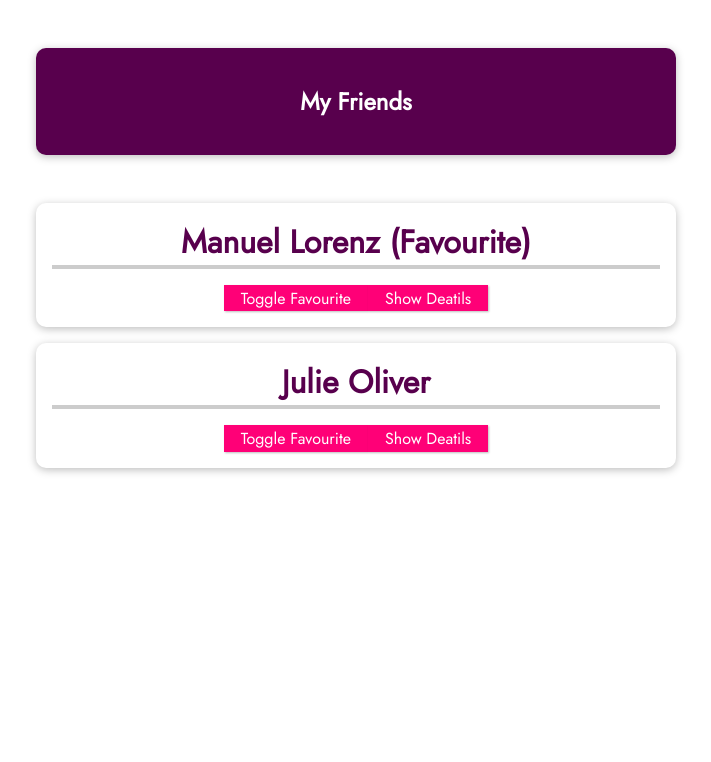
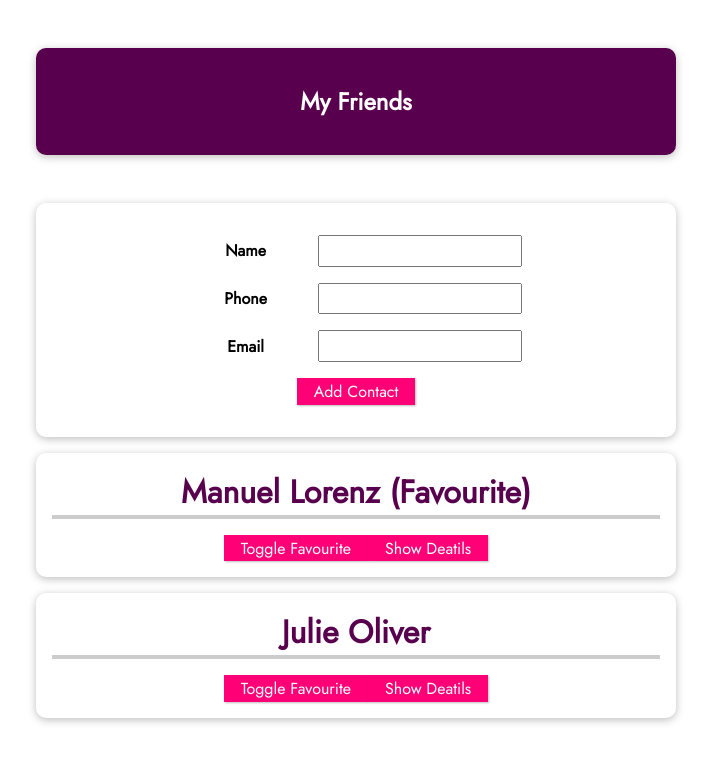
Before and after one commit to Aki-Coder/Vue3-IntermediaConcepts, a Vue app: page / in a window 1280 px wide. Shown: the top 762 px of the page, without its empty margins (284-995 px from the left). Built offline with nearby package versions, Linux system fonts and the light colour scheme.

Commit message:
demo adding components & connecting them

```diff
--- a/src/App.vue
+++ b/src/App.vue
@@ -3,6 +3,7 @@
   <header>
     <h1>My Friends</h1>
   </header>
+  <new-friend @add-contact="addContact"></new-friend>
   <ul>
     <!--in vue use cebap-case sintax; props se ne mogu menjati
     podaci odavde se mogu menjati samo ovde, ne u friendcontact komponenti (vezano za props)
@@ -27,9 +28,10 @@
 
 <script>
 import FriendContact from './components/FriendContact.vue'
+import NewFriend from './components/NewFriend.vue';
 export default {
   name: 'App',
-  components: {FriendContact},
+  components: {FriendContact, NewFriend},
   data(){
     return{
       friends:[
@@ -54,6 +56,16 @@ export default {
     toggleFavouriteStatus(friendId){
       const identifierFriend = this.friends.find(friend => friend.id === friendId);
       identifierFriend.isFavourite = !identifierFriend.isFavourite;
+    },
+    addContact(name,phone,email){
+      const newFriendContact = {
+        id:new Date().toISOString(),
+        name:name,
+        phone:phone,
+        email:email,
+        isFavourite:false
+      };
+      this.friends.push(newFriendContact);
     }
   }
 }
--- /dev/null
+++ b/src/components/NewFriend.vue
@@ -0,0 +1,127 @@
+<template>
+<!--@submit - listen sumbit event ; prevent:sprecava reload stranice -->
+    <form @submit.prevent="submitData">
+        <div>
+            <label>Name</label>
+            <input type="text" v-model="enteredName"/>
+        </div>
+        <div>
+            <label>Phone</label>
+            <input type="tel" v-model="enteredPhone"/>
+        </div>
+        <div>
+            <label>Email</label>
+            <input type="email" v-model="enteredEmail"/>
+        </div>
+        <div>
+            <button>Add Contact</button>
+        </div>
+    </form>
+</template>
+
+<script>
+export default {
+    emits:['add-contact'],
+    data(){
+        return{
+            enteredName:'',
+            enteredPhone:'',
+            enteredEmail:''
+        };
+    },
+    methods:{
+        submitData(){
+            this.$emit(
+                'add-contact',
+                this.enteredName,
+                this.enteredPhone,
+                this. enteredEmail
+            );
+        }
+    }
+}
+</script>
+
+<style>
+*{
+    box-sizing: border-box;
+}
+
+html{
+    font-family: 'Jost', sans-serif;
+}
+
+body{
+    margin: 0;
+}
+
+header{
+    box-shadow: 0 2px 8px rgba(0,0,0,0.26);
+    margin: 3rem auto;
+    border-radius: 10px;
+    padding: 1rem;
+    background-color: #58004d;
+    color: white;
+    text-align: center;
+    width: 90%;
+}
+
+#app ul{
+    margin: 0;
+    padding: 0;
+    list-style: none;
+}
+
+#app li,
+#app form{
+    box-shadow: 0 2px 8px rgba(0,0,0,0.26);
+    margin: 1rem auto;
+    border-radius: 10px;
+    padding: 1rem;
+    text-align: center;
+    width: 90%;
+    max-width: 40rem;
+}
+
+#app h2{
+    font-size: 2rem;
+    border-bottom: 4px solid #ccc;
+    color:#58004d;
+    margin: 0 0 1rem 0;
+}
+
+#app button {
+  font: inherit;
+  cursor: pointer;
+  border: 1px solid #ff0077;
+  background-color: #ff0077;
+  color: white;
+  padding: 0.05rem 1rem;
+  box-shadow: 1px 1px 2px rgba(0, 0, 0, 0.26);
+}
+
+#app button:hover,
+#app button:active {
+  background-color: #ec3169;
+  border-color: #ec3169;
+  box-shadow: 1px 1px 4px rgba(0, 0, 0, 0.26);
+}
+
+#app input{
+    font: inherit;
+    padding: 0.15rem;
+}
+
+#app label{
+    font-weight: bold;
+    margin-right: 1rem;
+    width: 7rem;
+    display: inline-block;
+}
+
+#app form div{
+    margin:1rem 0 ;
+}
+
+
+</style>
--- a/src/main.js
+++ b/src/main.js
@@ -1,9 +1,11 @@
 import { createApp } from 'vue'
 import App from './App.vue'
 import FriendContact from './components/FriendContact.vue';
+import NewFriend from './components/NewFriend';
 
 const app = createApp(App);
 
 app.component('friend-contact',FriendContact);
+app.component('new-friend', NewFriend);
 
 app.mount('#app')
```
